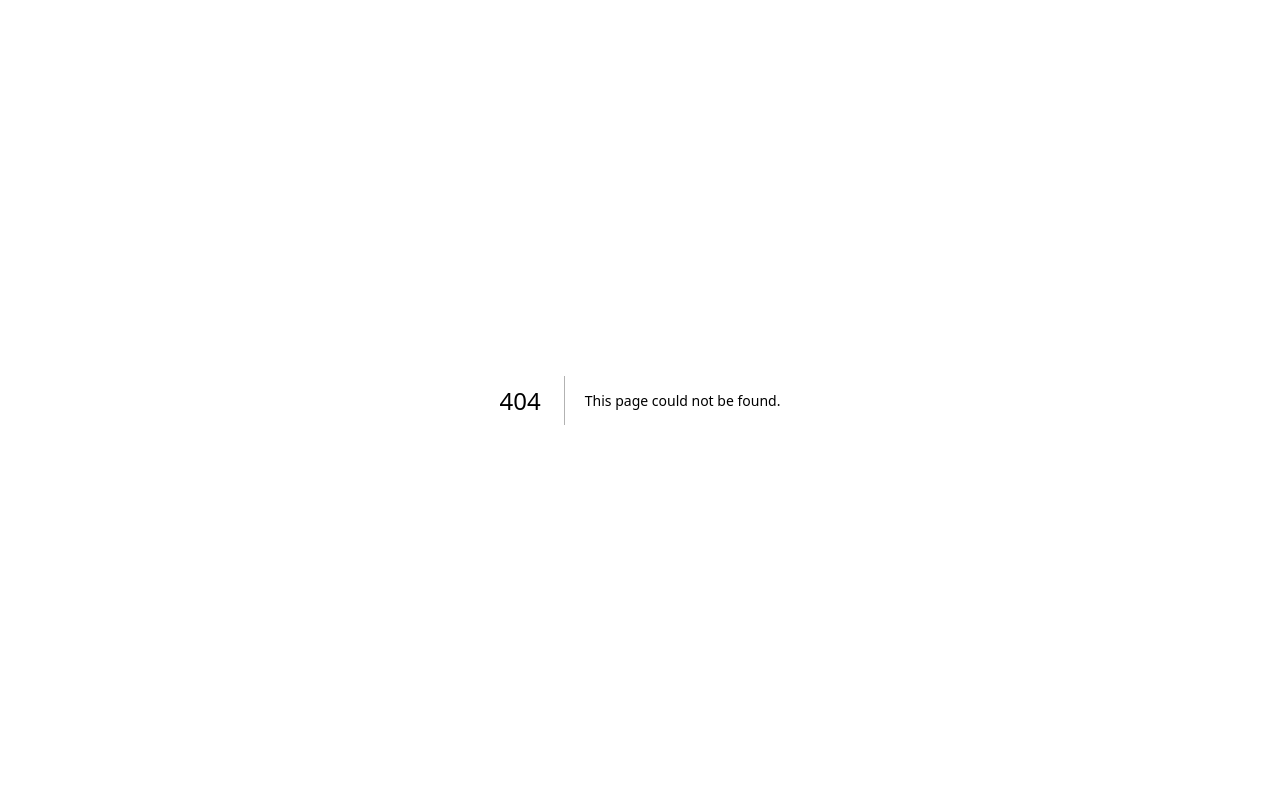
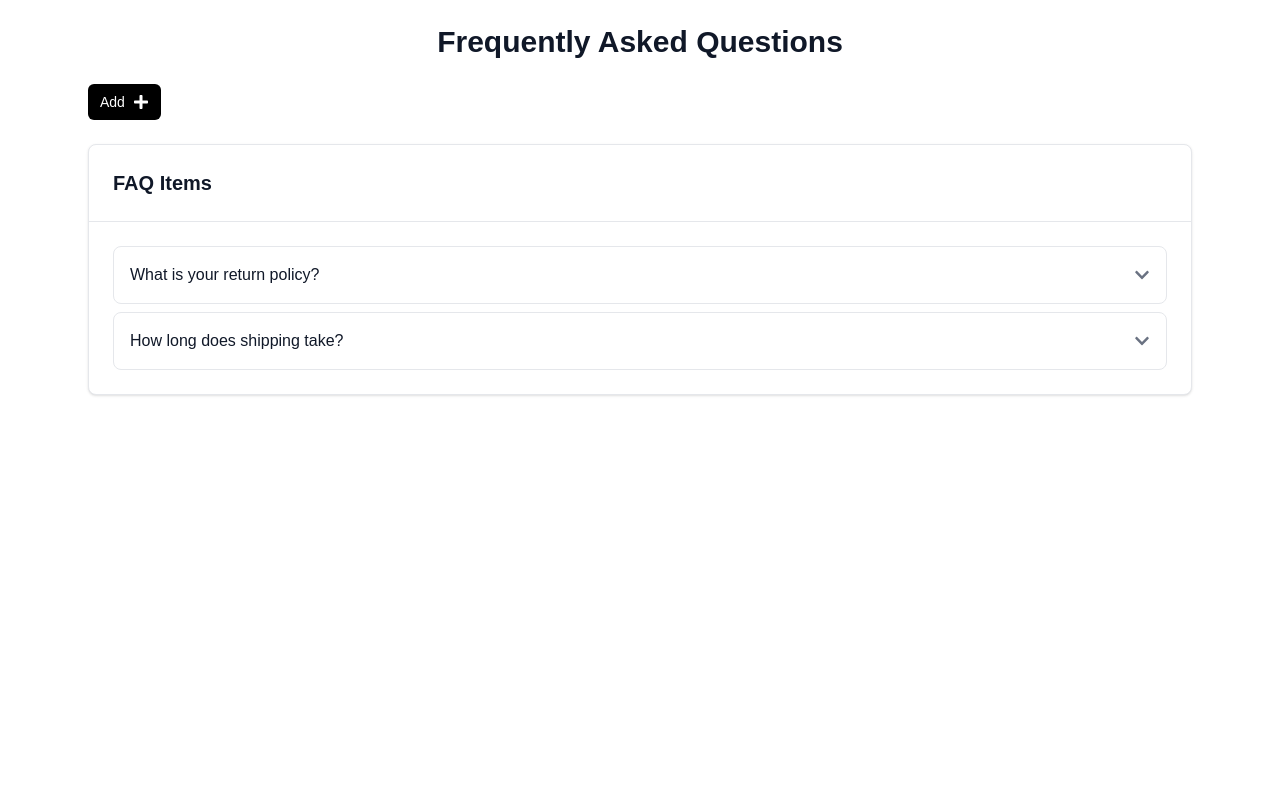
Before and after one commit to surajjadhav29/intricare-tech, a Next.js app: page /taskfaq in a window 1280 px wide. Before the commit this address had no page. Shown: the top 800 px of the page. Built offline with nearby package versions, Linux system fonts and the light colour scheme.

Commit message:
Added new updates

```diff
--- a/app/layout.tsx
+++ b/app/layout.tsx
@@ -1,12 +1,12 @@
 import type { Metadata } from "next";
 import "./globals.css";
 import { Manrope } from "next/font/google";
-import FooterComponent from "@/components/ClientSideComponents/FooterComponent";
+import FooterComponent from "@/components/HomeComponents/FooterComponent";
 
 const manrope = Manrope({
   subsets: ["latin"],
   variable: "--font-manrope",
-  display: 'swap',
+  display: "swap",
 });
 
 export const metadata: Metadata = {
@@ -21,11 +21,7 @@ export default function RootLayout({
 }>) {
   return (
     <html lang="en">
-      <body
-        className={`${manrope.variable} antialiased`}>
-        {children}
-        <FooterComponent />
-      </body>
+      <body className={`${manrope.variable} antialiased`}>{children}</body>
     </html>
   );
 }
--- a/app/page.tsx
+++ b/app/page.tsx
@@ -1,9 +1,10 @@
-import HeroBanner from "@/components/ClientSideComponents/BannnerComponent";
-import ContactComponent from "@/components/ClientSideComponents/ContactComponent";
-import ReferencesComponent from "@/components/ClientSideComponents/ReferencesComponent";
-import ServiceComponent from "@/components/ClientSideComponents/ServiceComponent";
-import ServicesSection from "@/components/ClientSideComponents/ServicesSectionComponent";
-import TestComponent from "@/components/ClientSideComponents/TestComponent";
+import HeroBanner from "@/components/HomeComponents/BannnerComponent";
+import ContactComponent from "@/components/HomeComponents/ContactComponent";
+import FooterComponent from "@/components/HomeComponents/FooterComponent";
+import ReferencesComponent from "@/components/HomeComponents/ReferencesComponent";
+import ServiceComponent from "@/components/HomeComponents/ServiceComponent";
+import ServicesSection from "@/components/HomeComponents/ServicesSectionComponent";
+import TestComponent from "@/components/HomeComponents/TestComponent";
 
 export default function Home() {
   return (
@@ -14,6 +15,7 @@ export default function Home() {
       <ServiceComponent />
       <ReferencesComponent />
       <ContactComponent />
+      <FooterComponent />
     </div>
   );
 }
--- /dev/null
+++ b/app/taskfaq/page.tsx
@@ -0,0 +1,9 @@
+import FaqComponent from "@/components/TaskComponents/FaqComponent";
+
+export default function page() {
+  return (
+    <div className="">
+      <FaqComponent />
+    </div>
+  );
+}
--- a/components/ClientSideComponents/BannnerComponent.tsx
+++ b/components/HomeComponents/BannnerComponent.tsx
@@ -26,7 +26,7 @@ const HeroBanner = () => {
         </p>
         <div className="flex sm:gap-0 gap-4 h-16 sm:mt-0  bg-white justify-between rounded-md sm:w-md w-full">
           <input
-           type="email"
+            type="email"
             placeholder="Mail bültenimize kayıt ol"
             required
             className=" focus:outline-none px-4"
--- a/components/ClientSideComponents/ServiceComponent.tsx
+++ b/components/HomeComponents/ServiceComponent.tsx
@@ -25,7 +25,7 @@ const ServiceComponent = () => {
     <section className="py-12 lg:py-20 bg-white ">
       <div className="container mx-auto px-6 max-w-7xl">
         {servicesData.map((service, index) => (
-          <div className='mt-20 lg:mt-28'>
+          <div className="mt-20 lg:mt-28">
             <div className="hidden lg:block">
               <div className="grid lg:grid-cols-2 gap-16 items-center">
                 {service.imagePosition === "right" ? (
--- a/components/ClientSideComponents/TestComponent.tsx
+++ b/components/HomeComponents/TestComponent.tsx
@@ -45,7 +45,7 @@ const TestComponent = () => {
                 <h3 className="text-white text-xl font-semibold ">
                   {benefit.title}
                 </h3>
-                  <h3 className="text-white text-xl font-semibold">
+                <h3 className="text-white text-xl font-semibold">
                   {benefit.subtitle}
                 </h3>
               </div>
--- /dev/null
+++ b/components/TaskComponents/FaqComponent.tsx
@@ -0,0 +1,160 @@
+"use client";
+import { useState } from "react";
+import { FaPlus, FaChevronDown, FaChevronUp } from "react-icons/fa";
+
+interface FAQItem {
+  id: string;
+  question: string;
+  answer: string;
+}
+
+const FaqComponent = () => {
+  const [faqItems, setFaqItems] = useState<FAQItem[]>([
+    {
+      id: "1",
+      question: "What is your return policy?",
+      answer:
+        "We offer a 30-day return policy for all unused items in their original packaging",
+    },
+    {
+      id: "2",
+      question: "How long does shipping take?",
+      answer: "Standard shipping typically takes 3-5 business days.",
+    },
+  ]);
+  const [newQuestion, setNewQuestion] = useState("");
+  const [newAnswer, setNewAnswer] = useState("");
+  const [showForm, setShowForm] = useState(false);
+  const [openItems, setOpenItems] = useState<string[]>([]);
+
+  const handleAddFAQ = (e: React.FormEvent) => {
+    e.preventDefault();
+
+    if (newQuestion.trim() && newAnswer.trim()) {
+      const newFAQ: FAQItem = {
+        id: Date.now().toString(),
+        question: newQuestion.trim(),
+        answer: newAnswer.trim(),
+      };
+
+      setFaqItems([...faqItems, newFAQ]);
+      setNewQuestion("");
+      setNewAnswer("");
+      setShowForm(false);
+    }
+  };
+
+  const toggleItem = (id: any) => {
+    setOpenItems((prevOpenItem) => (prevOpenItem === id ? null : id));
+  };
+
+  return (
+    <div className="max-w-6xl mx-auto p-6 space-y-6">
+      <div className="text-center space-y-2">
+        <div className="flex items-center justify-center gap-2">
+          <h1 className="text-3xl font-bold text-gray-900">
+            Frequently Asked Questions
+          </h1>
+        </div>
+      </div>
+      <button
+        onClick={() => setShowForm(!showForm)}
+        className="inline-flex items-center justify-center rounded-md text-sm  bg-black text-white h-9 px-3"
+      >
+        Add
+        <FaPlus className="h-4 w-4 ml-2" />
+      </button>
+      {showForm && (
+        <div className="bg-white rounded-lg border border-gray-200 shadow-sm">
+          <div className="border-b border-gray-200 p-3">
+            <h2 className="text-xl font-semibold text-gray-900">Add FAQ</h2>
+          </div>
+          <div className="p-6">
+            <form onSubmit={handleAddFAQ} className="space-y-4">
+              <div className="space-y-2">
+                <input
+                  id="question"
+                  type="text"
+                  placeholder="Enter your question"
+                  value={newQuestion}
+                  onChange={(e) => setNewQuestion(e.target.value)}
+                  required
+                  className="flex h-10 w-full rounded-md border border-gray-300 bg-white px-3 py-2 text-sm"
+                />
+              </div>
+
+              <div className="space-y-2">
+                <textarea
+                  id="answer"
+                  placeholder="Enter the answer"
+                  value={newAnswer}
+                  onChange={(e) => setNewAnswer(e.target.value)}
+                  rows={4}
+                  required
+                  className="flex min-h-[80px] w-full rounded-md border border-gray-300 bg-white px-3 py-2 text-sm"
+                />
+              </div>
+
+              <div className="flex justify-center items-center gap-6 pt-2">
+                <button
+                  type="submit"
+                  className="bg-black text-white rounded-lg h-10 px-6 py-2"
+                >
+                  Add
+                </button>
+                <button
+                  type="button"
+                  onClick={() => {
+                    setShowForm(false);
+                    setNewQuestion("");
+                    setNewAnswer("");
+                  }}
+                  className="inline-flex items-center justify-center rounded-md text-sm font-medium transition-colors focus:outline-none focus:ring-2 focus:ring-gray-500 focus:ring-offset-2 disabled:pointer-events-none disabled:opacity-50 border border-gray-300 bg-white text-gray-700 hover:bg-gray-50 h-10 px-4 py-2"
+                >
+                  Cancel
+                </button>
+              </div>
+            </form>
+          </div>
+        </div>
+      )}
+
+      <div className="bg-white rounded-lg border border-gray-200 shadow-sm">
+        <div className="border-b border-gray-200 p-6">
+          <div className="flex items-center justify-between">
+            <h2 className="text-xl font-semibold text-gray-900">FAQ Items</h2>
+          </div>
+        </div>
+        <div className="p-6">
+          <div className="space-y-2">
+            {faqItems.map((item, index) => (
+              <div key={item.id} className="border border-gray-200 rounded-lg">
+                <button
+                  onClick={() => toggleItem(item.id)}
+                  className="w-full flex items-center justify-between p-4 text-left hover:bg-gray-50 focus:outline-none rounded-lg"
+                >
+                  <span className="font-medium text-gray-900">
+                    {item.question}
+                  </span>
+                  {openItems.includes(item.id) ? (
+                    <FaChevronUp className="h-4 w-4 text-gray-500 flex-shrink-0" />
+                  ) : (
+                    <FaChevronDown className="h-4 w-4 text-gray-500 flex-shrink-0" />
+                  )}
+                </button>
+                {openItems.includes(item.id) && (
+                  <div className="px-4 pb-4">
+                    <div className="pt-2 text-gray-600 leading-relaxed border-t border-gray-100">
+                      {item.answer}
+                    </div>
+                  </div>
+                )}
+              </div>
+            ))}
+          </div>
+        </div>
+      </div>
+    </div>
+  );
+};
+export default FaqComponent;
```
Also changed, not shown: components/HomeComponents/FooterComponent.tsx (renamed from components/ClientSideComponents/FooterComponent.tsx, +17 -14 lines), components/HomeComponents/HeaderComponent.tsx (renamed from components/ClientSideComponents/HeaderComponent.tsx, +39 -39 lines), components/HomeComponents/ReferencesComponent.tsx (renamed from components/ClientSideComponents/ReferencesComponent.tsx, +10 -13 lines), components/HomeComponents/ServicesSectionComponent.tsx (renamed from components/ClientSideComponents/ServicesSectionComponent.tsx, +1 -8 lines), components/HomeComponents/ContactComponent.tsx (renamed from components/ClientSideComponents/ContactComponent.tsx).
